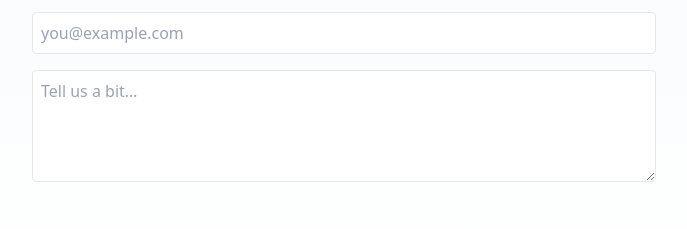
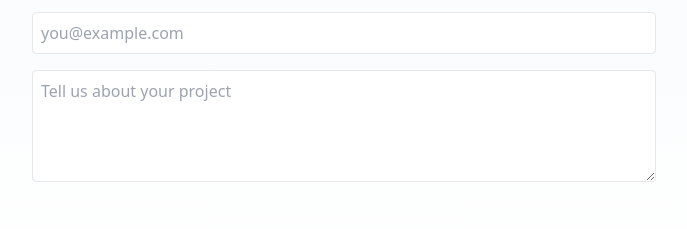
Before and after one commit to talktechAI/TalkTech, a Next.js app: page /contact in a window 1280 px wide. Shown: the part 122-351 px from the top of the page, without its empty margins (296-983 px from the left). Built offline with nearby package versions, Linux system fonts and the light colour scheme; no server answers.

Commit message:
Update ContactForm.tsx
Signed-off-by: ScottS <talktech325@gmail.com>

```diff
--- a/components/ContactForm.tsx
+++ b/components/ContactForm.tsx
@@ -46,7 +46,7 @@ export default function ContactForm({ siteKey }: { siteKey: string }) {
     <form onSubmit={submit} className="grid gap-4">
       <input name="name" placeholder="Your name" required className="border p-2 rounded" />
       <input name="email" type="email" placeholder="you@example.com" required className="border p-2 rounded" />
-      <textarea name="message" placeholder="Tell us a bit…" required className="border p-2 rounded min-h-28" />
+      <textarea name="message" placeholder="Tell us about your project" required className="border p-2 rounded min-h-28" />
       <div ref={ref} className="my-2" />
       <button disabled={!token} className="rounded px-4 py-2 border">Send</button>
     </form>
```
